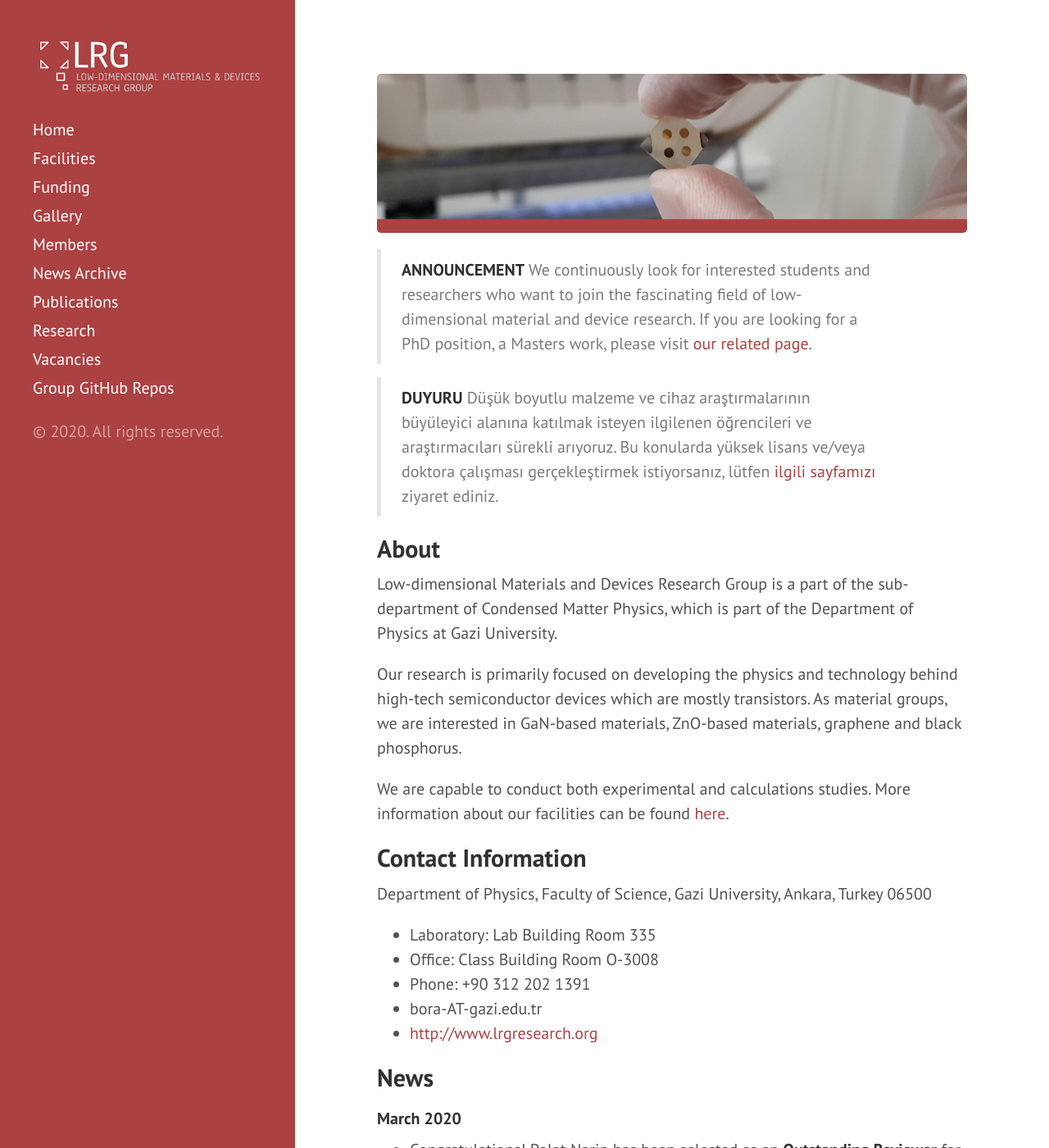
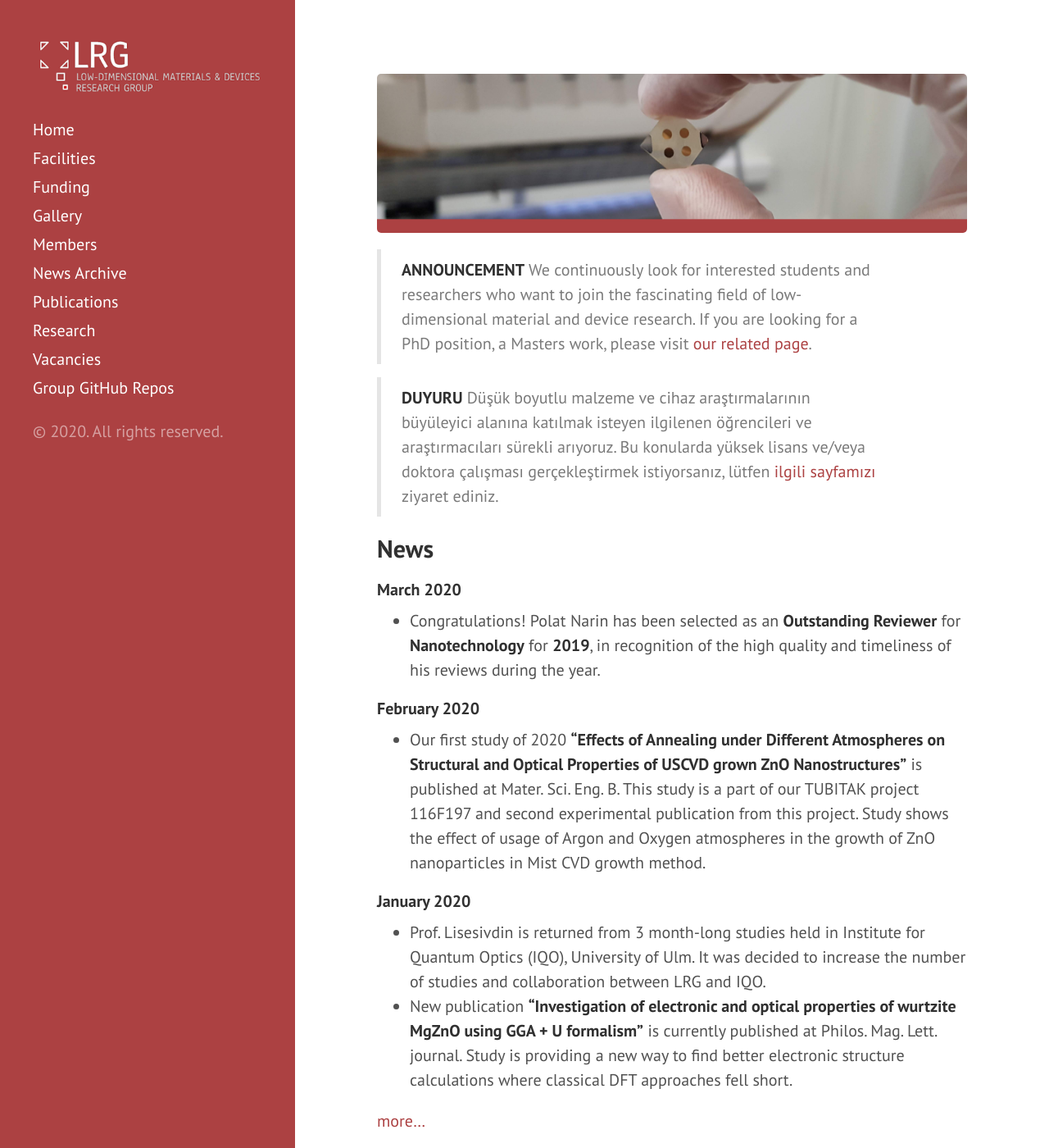
Before and after one commit to lrgresearch/oldwebsite, a Jekyll site: the page built from index.md, in a window 1280 px wide and 1400 px high. Shown: the whole window at 82% size. Built offline with Jekyll 4.4.1, drawn with Linux system fonts in a browser that asks for light colours; Markdown is read by kramdown in place of the engine named in the settings; the list of posts is cut into pages by our own code.

Commit message:
Update index.md

```diff
--- a/index.md
+++ b/index.md
@@ -9,22 +9,6 @@ layout: page
 
 > **DUYURU**
 > Düşük boyutlu malzeme ve cihaz araştırmalarının büyüleyici alanına katılmak isteyen ilgilenen öğrencileri ve araştırmacıları sürekli arıyoruz. Bu konularda yüksek lisans ve/veya doktora çalışması gerçekleştirmek istiyorsanız, lütfen [ilgili sayfamızı](vacancies.md) ziyaret ediniz.
-
-## About
-
-Low-dimensional Materials and Devices Research Group is a part of the sub-department of Condensed Matter Physics, which is part of the Department of Physics at Gazi University.
-
-Our research is primarily focused on developing the physics and technology behind high-tech semiconductor devices which are mostly transistors. As material groups, we are interested in GaN-based materials, ZnO-based materials, graphene and black phosphorus.
-
-We are capable to conduct both experimental and calculations studies. More information about our facilities can be found [here](facilities.md).
-
-## Contact Information
-Department of Physics, Faculty of Science, Gazi University, Ankara, Turkey 06500
-* Laboratory: Lab Building Room 335
-* Office: Class Building Room O-3008
-* Phone: +90 312 202 1391
-* bora-AT-gazi.edu.tr
-* [http://www.lrgresearch.org](http://www.lrgresearch.org)
 
 ## News
 
```
